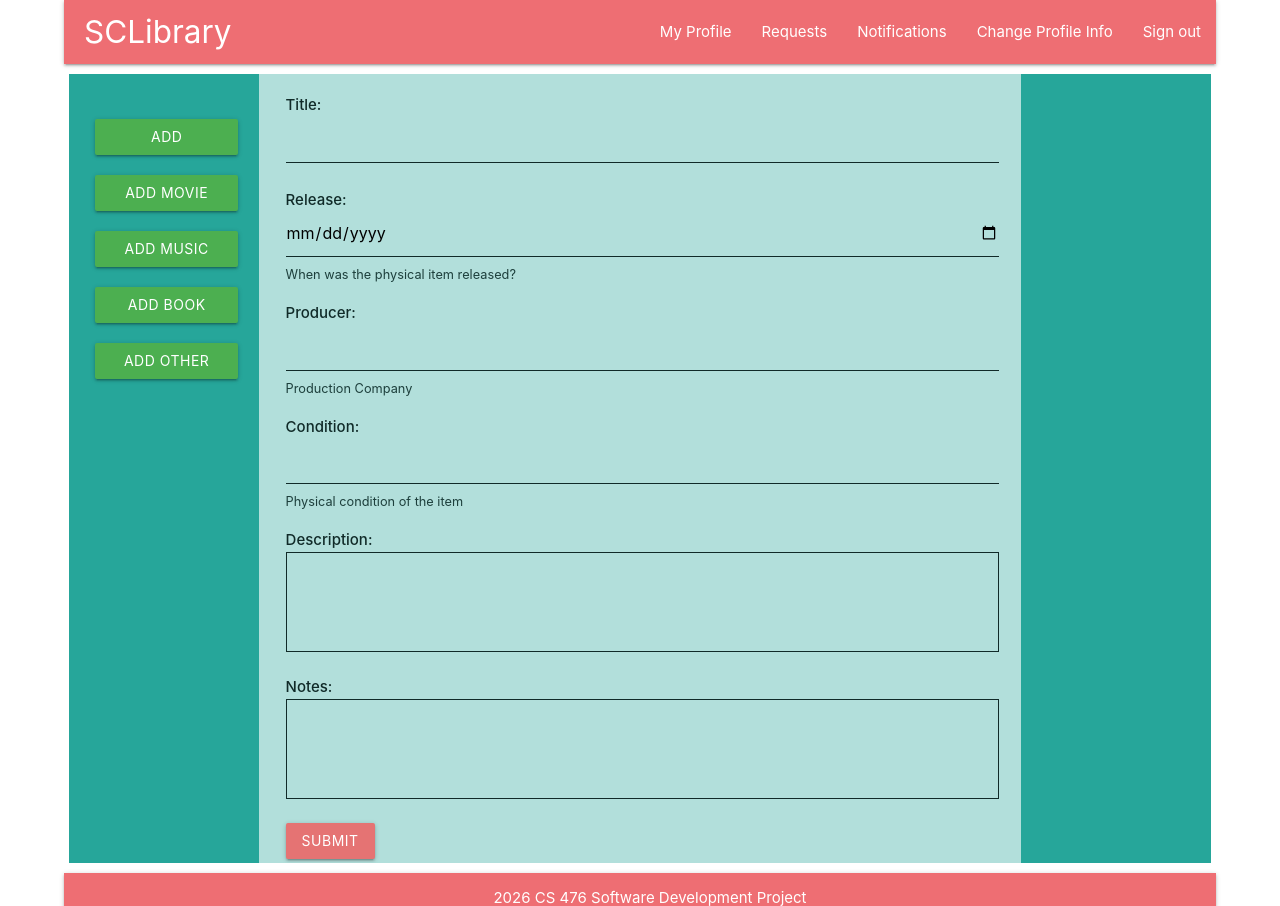
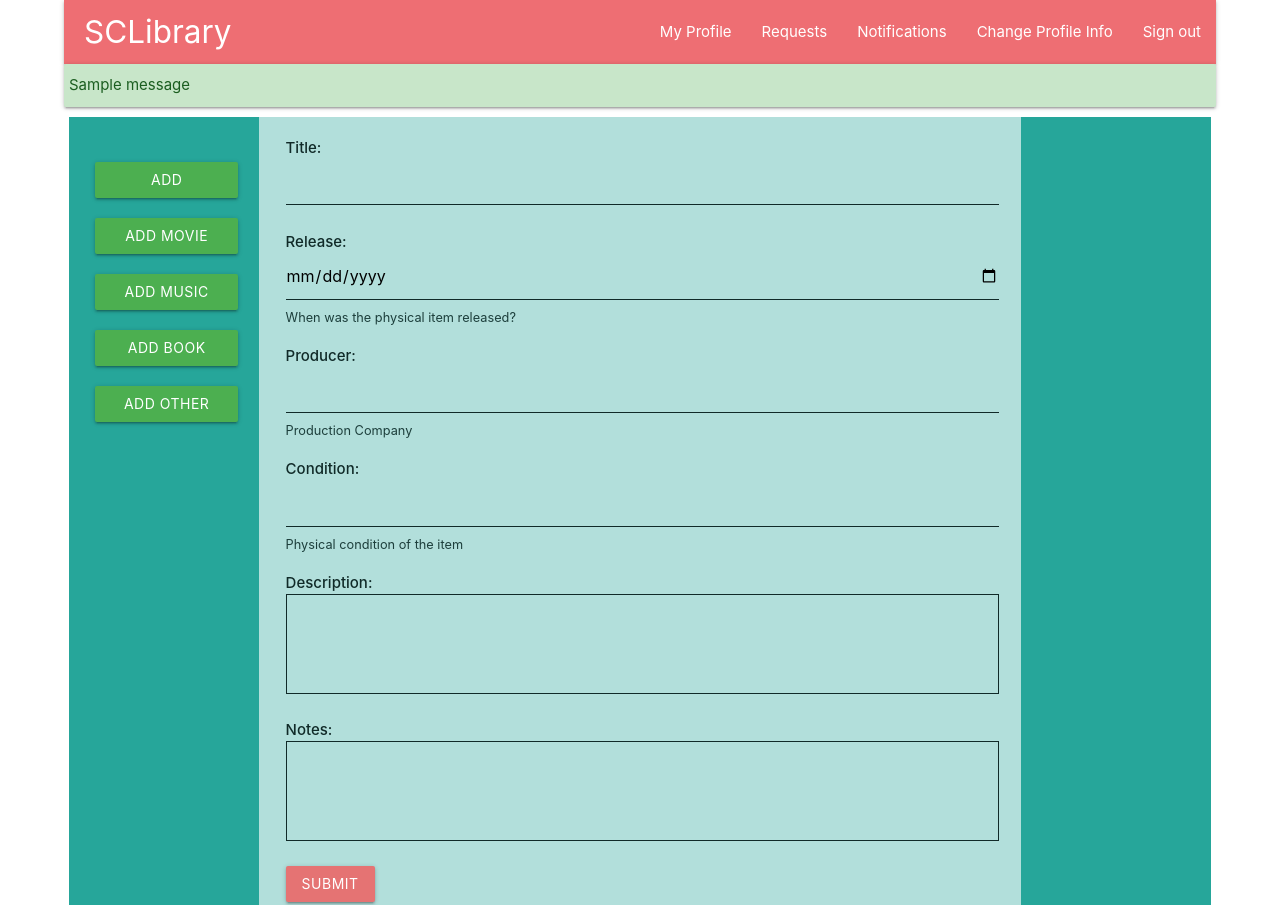
Before and after one commit to GKFire/CS476-Group-Project, a Django app: page /item/create/ in a window 1280 px wide. Shown: the top 906 px of the page. Run offline with Django 4.2, Linux system fonts and the light colour scheme; a user stored in the database is signed in; tables that the repository leaves empty hold one stand-in row (values such as "Sample post"); one stand-in notice (Sample message) is shown.

Commit message:
[T28] Display Django success and error messages

```diff
--- a/program/sclibrary/templates/sclibrary/template_page_overview.html
+++ b/program/sclibrary/templates/sclibrary/template_page_overview.html
@@ -34,6 +34,15 @@
                     </ul>
                 </div>
             </nav>
+
+             {% if messages %}
+                {% for message in messages %}
+                    <div class="card-panel {% if 'error' in message.tags %}red lighten-4 red-text text-darken-4{% else %}green lighten-4 green-text text-darken-4{% endif %}">
+                        {{ message }}
+                    </div>
+                {% endfor %}
+            {% endif %}
+
             <div class="row">
                 <div class="col s2 m2 l1 xl2 teal long lighten-1">
                     <div class="panel">{% block navigation %}{% endblock %}</div>
```
